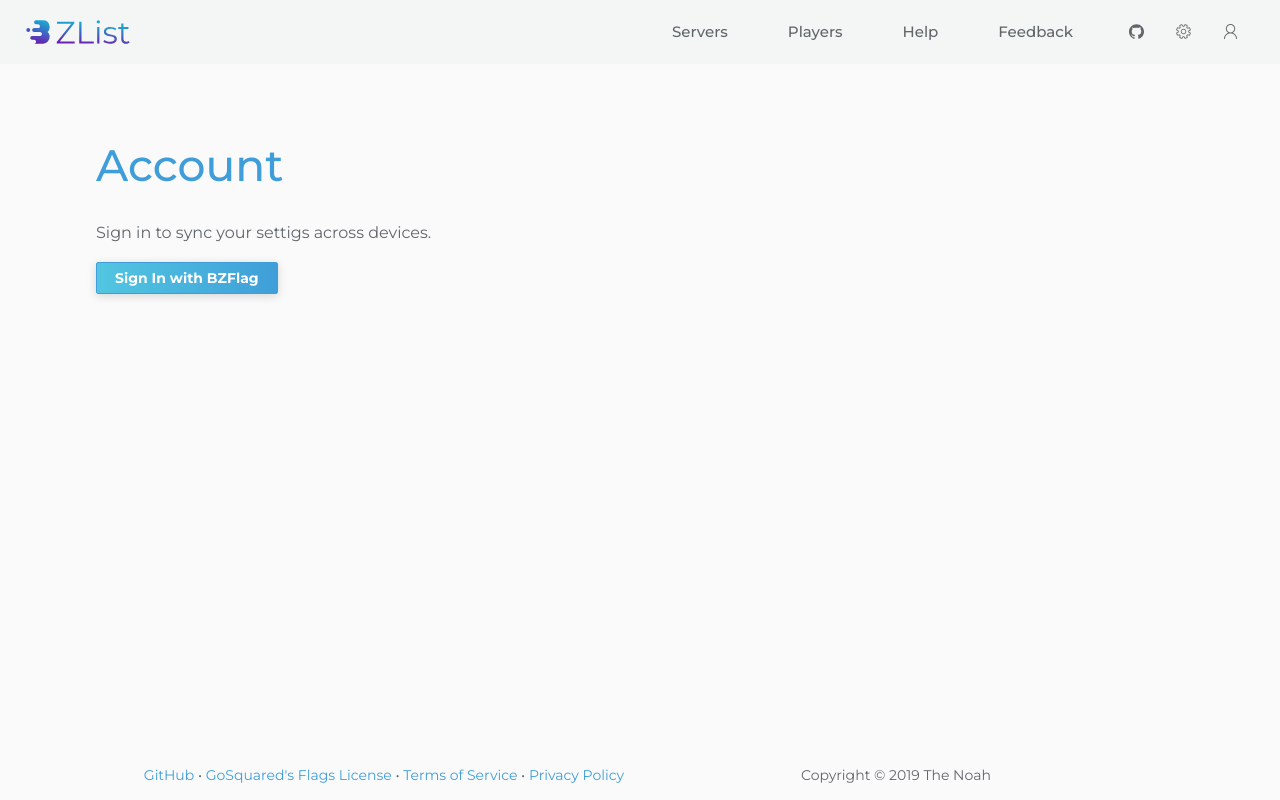
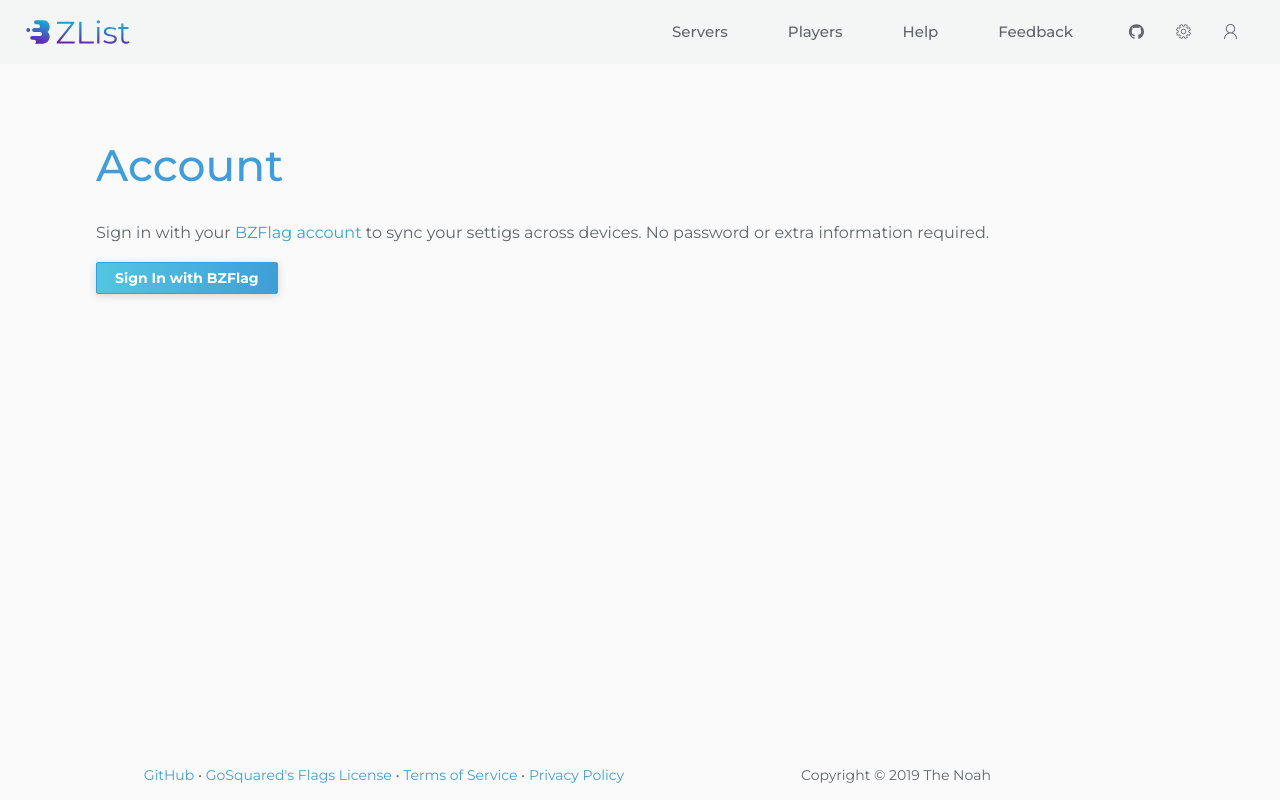
Before and after one commit to bzlist/bzlist.net, a React (Create React App) app: page /account in a window 1280 px wide. Built offline with nearby package versions, Linux system fonts and the light colour scheme; no server answers.

Commit message:
Describe account sign in better

```diff
--- a/src/components/AccountPage.tsx
+++ b/src/components/AccountPage.tsx
@@ -126,7 +126,10 @@ export class AccountPage extends React.Component<any, State>{
           :
             <div>
               <h1>Account</h1>
-              <p>Sign in to sync your settigs across devices.</p>
+              <p>
+                Sign in with your <a href="https://forums.bzflag.org" target="_blank" rel="noopener noreferrer">BZFlag account</a> to sync your settigs across devices.
+                No password or extra information required.
+              </p>
               <a className="btn btn-primary" href={bzLoginURL}>Sign In with BZFlag</a>
             </div>
           }
```
